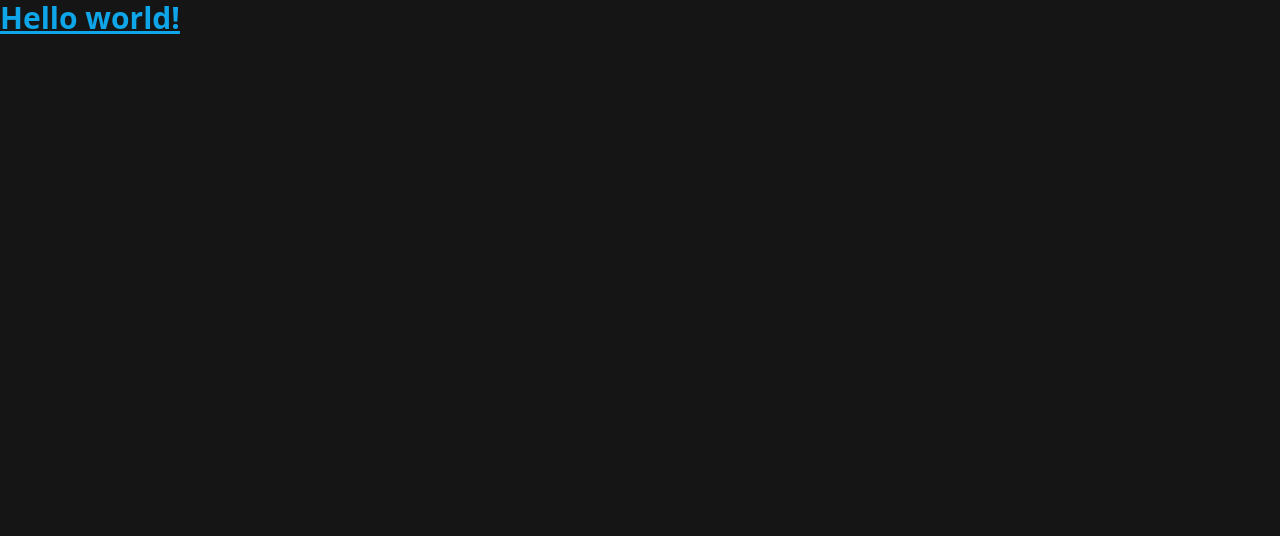
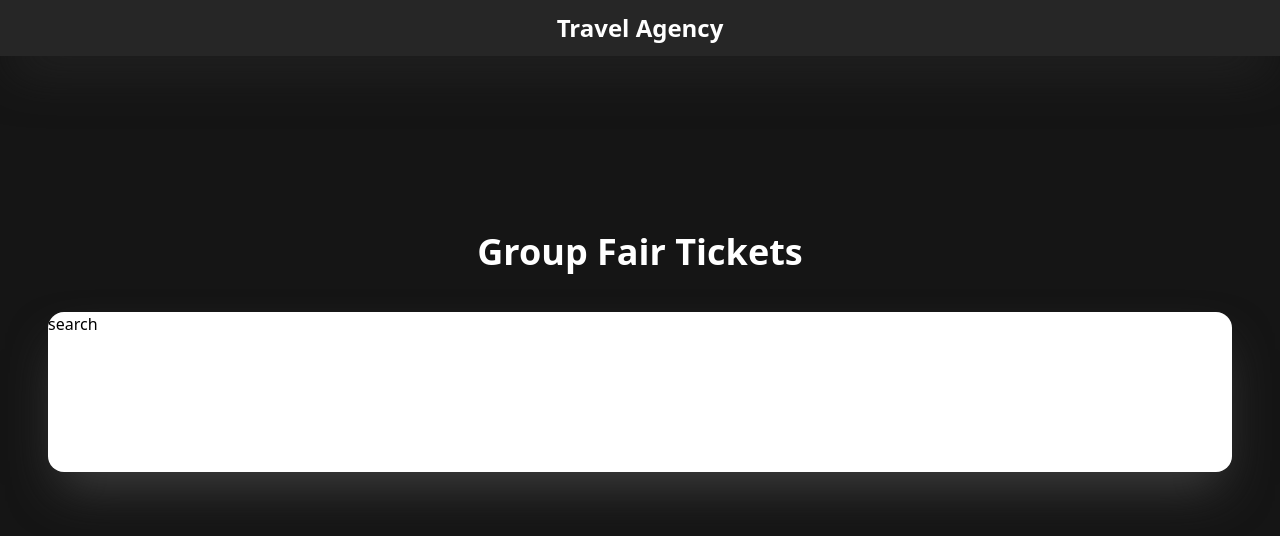
Before and after one commit to VishwanthBarma/online_travel_agency, a Next.js app: page / in a window 1280 px wide. Shown: the top 536 px of the page. Built offline with nearby package versions, Linux system fonts and the light colour scheme.

Commit message:
develop: homepage

```diff
--- /dev/null
+++ b/components/Layout/Header.tsx
@@ -0,0 +1,7 @@
+export default function Header(){
+    return(
+        <header className="sticky top-0 z-50 bg-neutral-800 p-3 text-center flex flex-col justify-center shadow-neutral-800 shadow-2xl ">
+            <h1 className="font-bold text-2xl">Travel Agency</h1>
+        </header>
+    )
+}
--- /dev/null
+++ b/components/Layout/Layout.tsx
@@ -0,0 +1,10 @@
+import Header from "./Header";
+
+export default function Layout({children}: any){
+    return(
+        <div className="flex flex-col h-screen">
+            <Header />
+            <main>{children}</main>
+        </div>
+    )
+}
--- a/pages/_app.tsx
+++ b/pages/_app.tsx
@@ -1,10 +1,13 @@
 import type { AppProps } from 'next/app'
 import '@/styles/globals.css'
+import Layout from '@/components/Layout/Layout'
 
 export default function App({ Component, pageProps }: AppProps) {
   return(
   <div>
-    <Component {...pageProps} />
+    <Layout>
+      <Component {...pageProps} />
+    </Layout>
   </div>
   )
 }
--- a/pages/index.tsx
+++ b/pages/index.tsx
@@ -10,9 +10,15 @@ export default function Home() {
         <link rel="icon" href="/favicon.ico" />
       </Head>
 
-      <h1 className="text-3xl text-sky-500 font-bold underline">
-        Hello world!
-      </h1>
+      <div className='flex flex-col items-center justify-center mt-32 p-12'>
+        <h1 className="text-4xl font-bold">
+          Group Fair Tickets
+        </h1>
+        <div className='bg-white mt-10 w-full h-40 rounded-2xl shadow-neutral-700 shadow-2xl'>
+            <h1 className='text-black'>search</h1>
+        </div>
+      </div>
+
     </>
   )
 }
```
